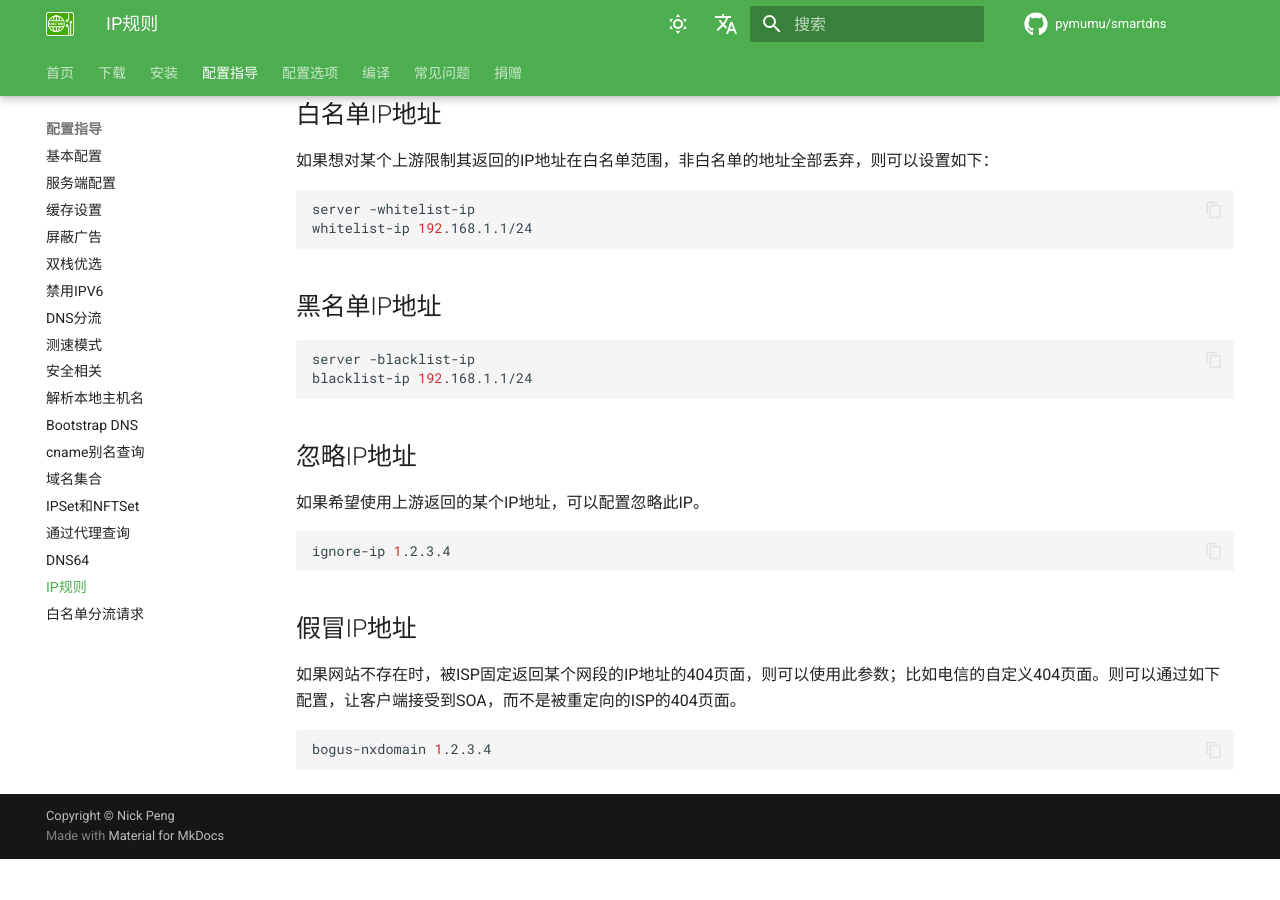
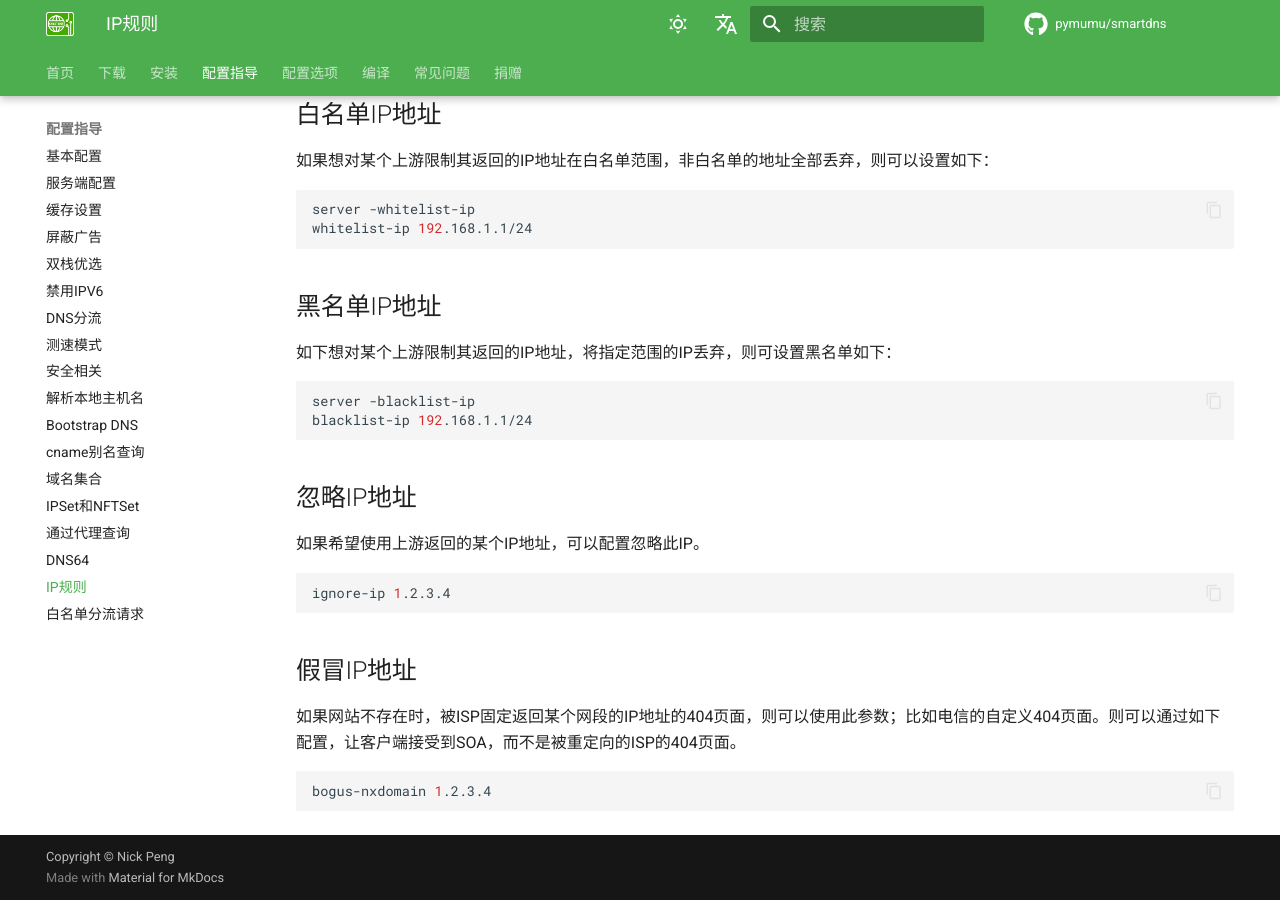
Before and after one commit to pymumu/smartdns, an MkDocs documentation site: the page built from docs/config/ip-rule.md, in a window 1280 px wide and 900 px high, scrolled down 504 px. Built offline with MkDocs 1.6.1 and Material for MkDocs 9.7.7, drawn with Linux system fonts in a browser that asks for light colours; comment, search, counter and statistics services are not loaded; before the commit the page ends 1363 px from its top, so only the background shows below that.

Commit message:
config: update ip rule page

````diff
--- a/docs/config/ip-rule.md
+++ b/docs/config/ip-rule.md
@@ -25,6 +25,8 @@ whitelist-ip 192.168.1.1/24
 
 ## 黑名单IP地址
 
+如下想对某个上游限制其返回的IP地址，将指定范围的IP丢弃，则可设置黑名单如下：
+
 ```shell
 server -blacklist-ip
 blacklist-ip 192.168.1.1/24
````
Also changed, not shown: en/docs/config/ip-rule.md (+2 -0 lines).
